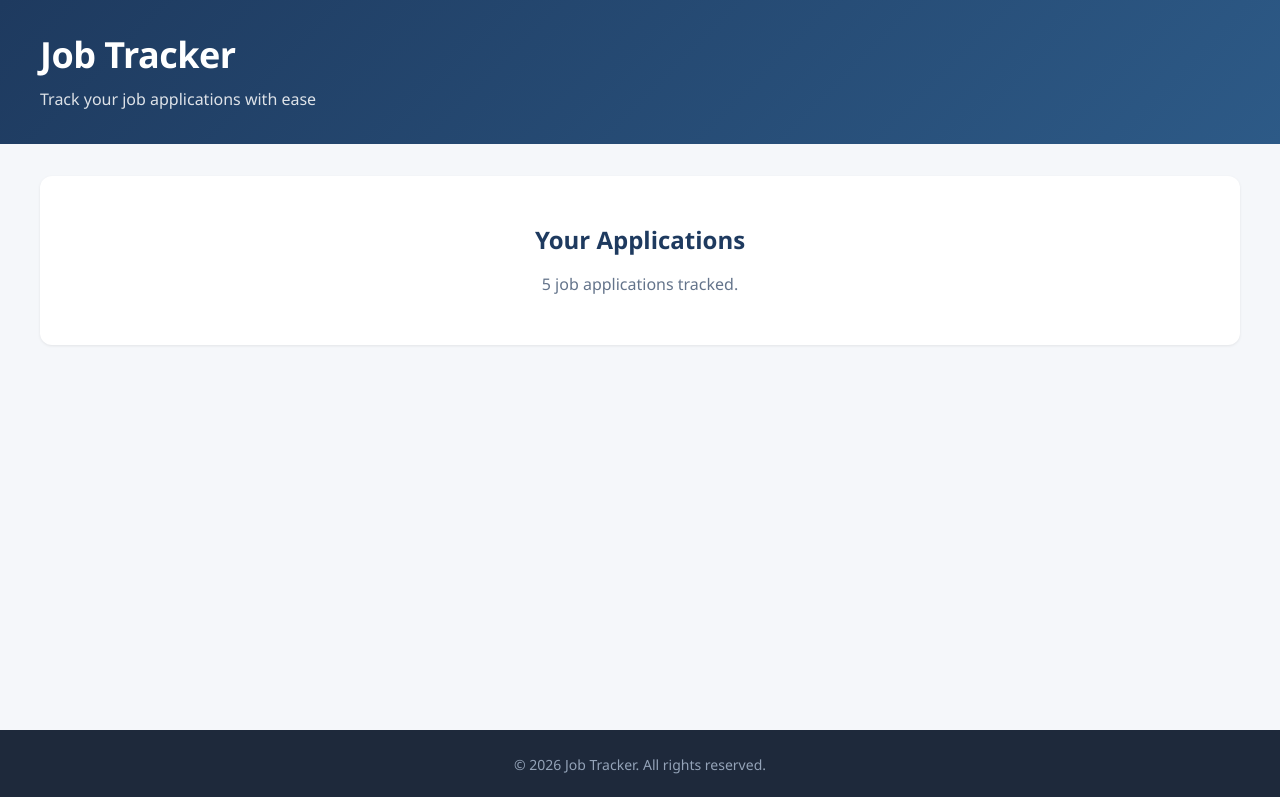
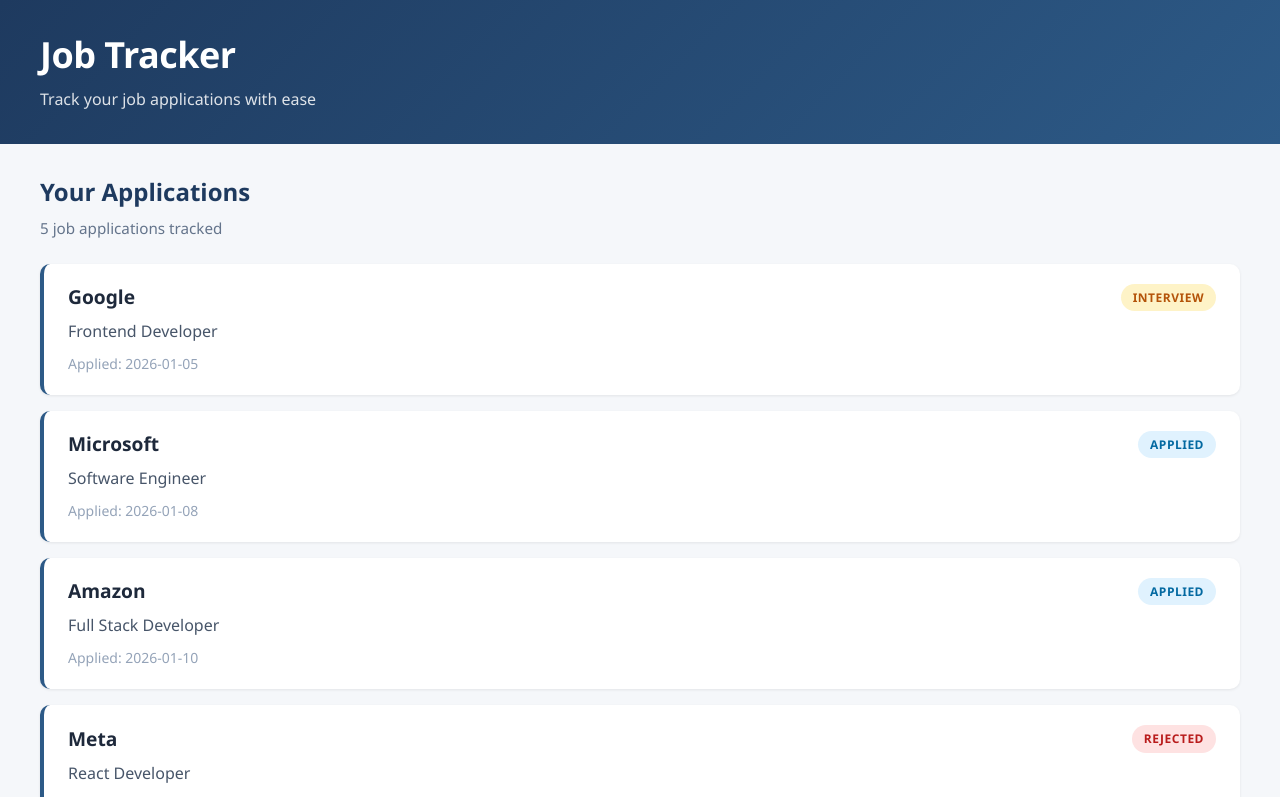
Before and after one commit to navaneeth-algorithm/build-your-job-search-command-center-a-personalized-roadmap-to-a-job-application-tracker, a React (Vite) app: page / in a window 1280 px wide. Shown: the top 797 px of the page. Built offline with nearby package versions, Linux system fonts and the light colour scheme.

Commit message:
Render static job applications list to UI with styled cards

```diff
--- a/src/App.css
+++ b/src/App.css
@@ -39,26 +39,99 @@
   background-color: #f5f7fa;
 }
 
-.content-placeholder {
+.applications-container {
   max-width: 1200px;
   margin: 0 auto;
-  background: #ffffff;
-  border-radius: 12px;
-  padding: 3rem;
-  box-shadow: 0 1px 3px rgba(0, 0, 0, 0.08);
-  text-align: center;
 }
 
-.content-placeholder h2 {
-  margin: 0 0 1rem;
+.applications-container h2 {
+  margin: 0 0 0.5rem;
   font-size: 1.5rem;
   color: #1e3a5f;
 }
 
-.content-placeholder p {
+.applications-count {
+  margin: 0 0 1.5rem;
+  color: #64748b;
+  font-size: 0.95rem;
+}
+
+/* Applications List */
+.applications-list {
+  list-style: none;
+  padding: 0;
   margin: 0;
-  color: #64748b;
+  display: grid;
+  gap: 1rem;
+}
+
+.application-item {
+  background: #ffffff;
+  border-radius: 10px;
+  padding: 1.25rem 1.5rem;
+  box-shadow: 0 1px 3px rgba(0, 0, 0, 0.08);
+  border-left: 4px solid #2d5a87;
+  transition: box-shadow 0.2s ease;
+}
+
+.application-item:hover {
+  box-shadow: 0 4px 12px rgba(0, 0, 0, 0.1);
+}
+
+.application-header {
+  display: flex;
+  justify-content: space-between;
+  align-items: center;
+  margin-bottom: 0.5rem;
+}
+
+.company-name {
+  margin: 0;
+  font-size: 1.2rem;
+  color: #1e293b;
+  font-weight: 600;
+}
+
+.role-title {
+  margin: 0 0 0.5rem;
+  color: #475569;
   font-size: 1rem;
+}
+
+.date-applied {
+  margin: 0;
+  color: #94a3b8;
+  font-size: 0.875rem;
+}
+
+/* Status Badges */
+.status-badge {
+  padding: 0.25rem 0.75rem;
+  border-radius: 20px;
+  font-size: 0.75rem;
+  font-weight: 600;
+  text-transform: uppercase;
+  letter-spacing: 0.5px;
+}
+
+.status-applied {
+  background-color: #e0f2fe;
+  color: #0369a1;
+}
+
+.status-interview {
+  background-color: #fef3c7;
+  color: #b45309;
+}
+
+.status-offer {
+  background-color: #d1fae5;
+  color: #047857;
+}
+
+.status-rejected {
+  background-color: #fee2e2;
+  color: #b91c1c;
 }
 
 /* Footer Styles */
--- a/src/components/MainContent.jsx
+++ b/src/components/MainContent.jsx
@@ -1,9 +1,24 @@
 function MainContent({ applications }) {
   return (
     <main className="main-content">
-      <div className="content-placeholder">
+      <div className="applications-container">
         <h2>Your Applications</h2>
-        <p>{applications.length} job applications tracked.</p>
+        <p className="applications-count">{applications.length} job applications tracked</p>
+
+        <ul className="applications-list">
+          {applications.map((app) => (
+            <li key={app.id} className="application-item">
+              <div className="application-header">
+                <h3 className="company-name">{app.company}</h3>
+                <span className={`status-badge status-${app.status.toLowerCase()}`}>
+                  {app.status}
+                </span>
+              </div>
+              <p className="role-title">{app.role}</p>
+              <p className="date-applied">Applied: {app.dateApplied}</p>
+            </li>
+          ))}
+        </ul>
       </div>
     </main>
   )
```
